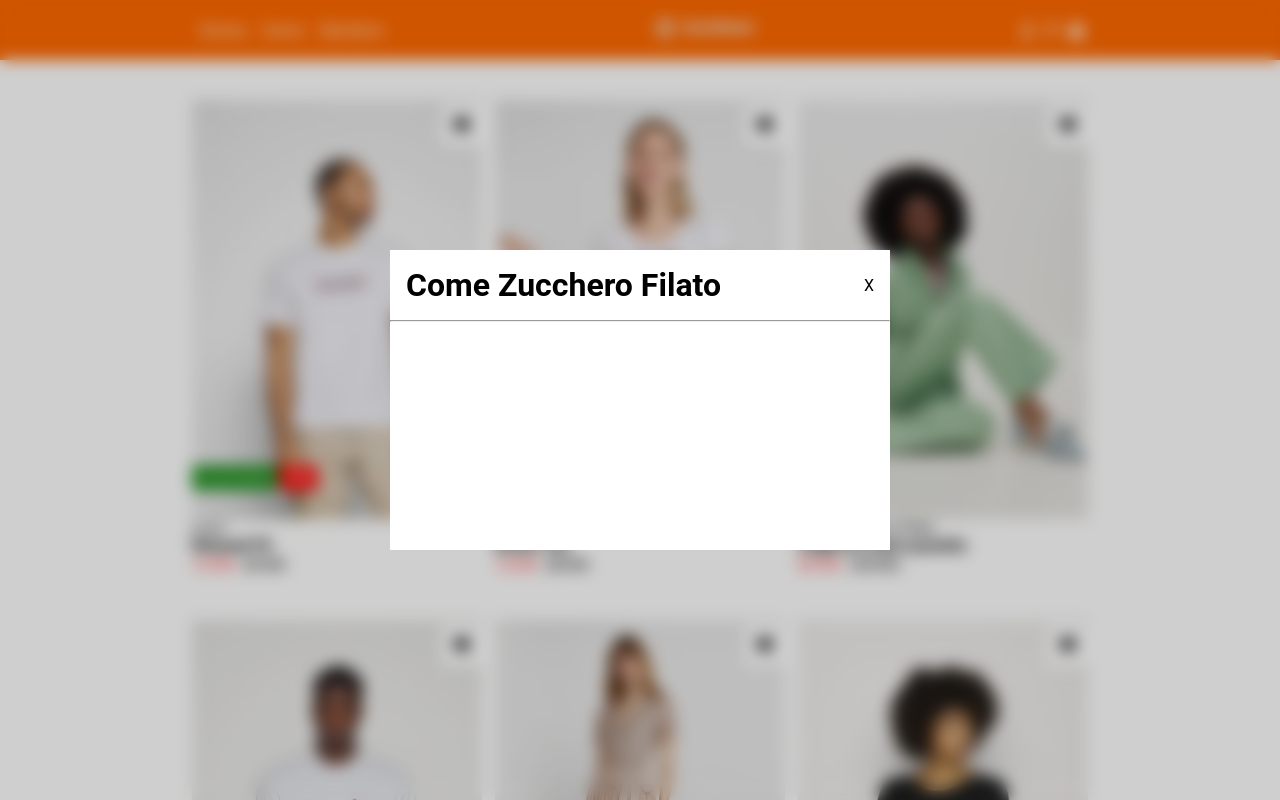
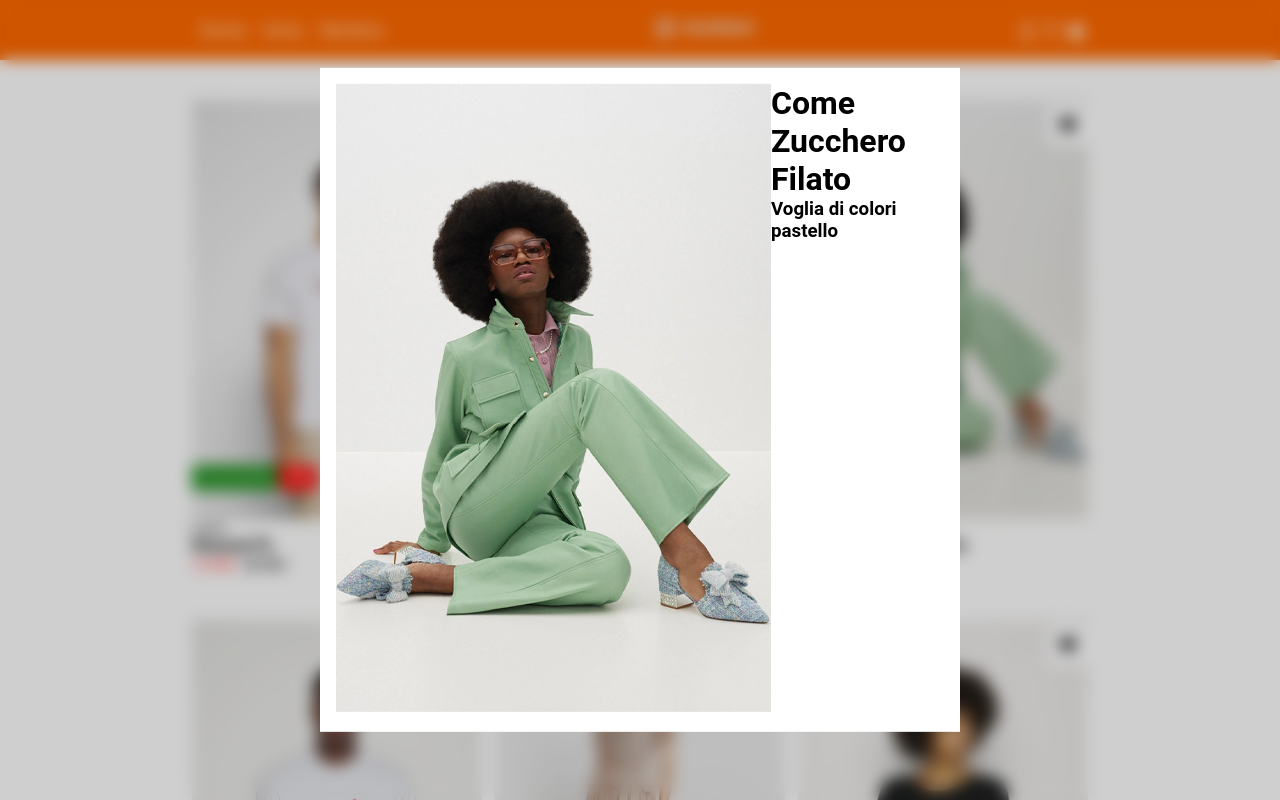
Before and after one commit to fraberret/vite-boolando, a Vue app: page / in a window 1280 px wide. Both pictures are taken after a click on the element 943 px from the left and 310 px from the top of the page. Shown: the top 800 px of the page. Built offline with nearby package versions, Linux system fonts and the light colour scheme; data requests are answered from the project's data file.

Commit message:
add image in modal

```diff
--- a/src/components/Modale.vue
+++ b/src/components/Modale.vue
@@ -1,12 +1,21 @@
 <template>
     <div class="modal_page">
         <div class="modale">
-            <div class="top">
-                <h1>{{ selectedProduct.brand }}</h1>
-                <button @close-modal="closeModal">X</button>
+
+            <div class="left_side">
+                <div class="left_side">
+                    <img :src="selectedProduct.frontImage" alt="">
+                </div>
+            </div>
+            <div class="right_side">
+                <div class="item">
+                    <h1>{{ selectedProduct.brand }}</h1>
+                    <h3>{{ selectedProduct.name }}</h3>
+
+                </div>
+
 
             </div>
-            <hr>
         </div>
     </div>
 </template>
@@ -49,16 +58,14 @@ export default {
 
 .modale {
     background-color: rgb(255, 255, 255);
-    width: 500px;
-    height: 300px;
+    display: flex;
     margin: 0 auto;
     position: absolute;
-
+    padding: 1rem;
 
     top: 50%;
     left: 50%;
-    margin-top: -150px;
-    margin-left: -250px;
+    transform: translate(-50%, -50%);
 }
 
 .top {
@@ -74,4 +81,8 @@ export default {
         cursor: pointer;
     }
 }
+
+.left_side {
+    & img {}
+}
 </style>
```
